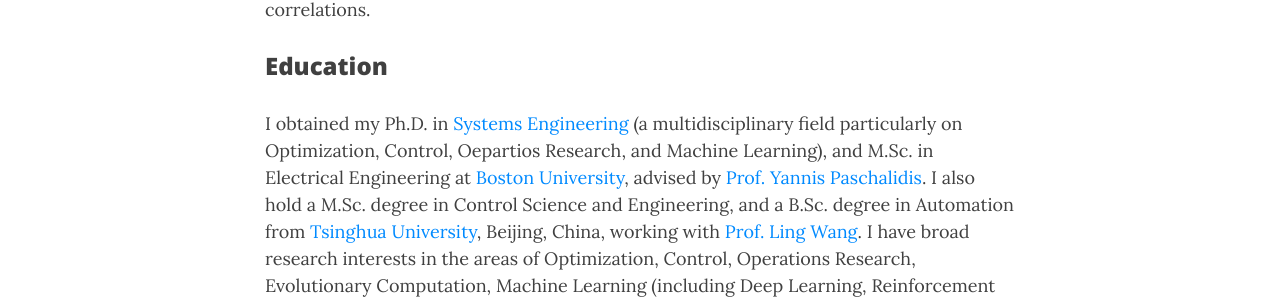
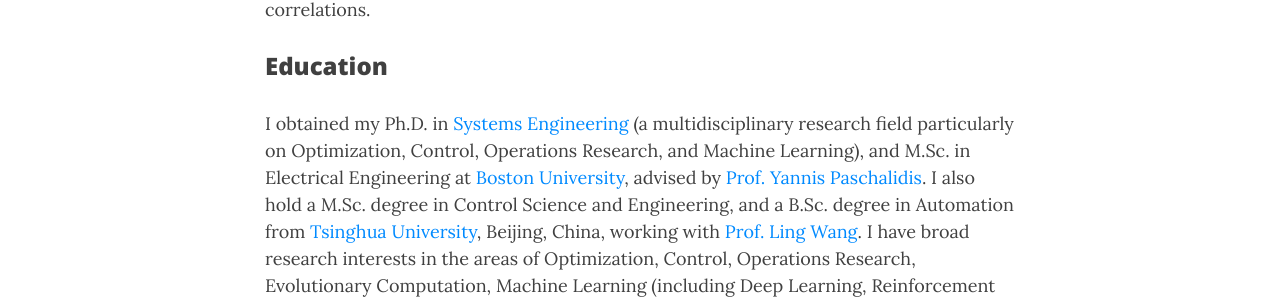
Before and after one commit to labrook/labrook.github.io, a Jekyll site: the page built from index.md, in a window 1280 px wide and 900 px high, scrolled down 1123 px. Shown: the part 148-451 px from the top of the window. Built offline with Jekyll 4.4.1, drawn with Linux system fonts in a browser that asks for light colours; nearby versions of some CDN libraries.

Commit message:
Typos...

```diff
--- a/index.md
+++ b/index.md
@@ -20,7 +20,7 @@ Before [SAS](https://www.sas.com), I interned at the [Market Risk Modeling Group
 
 ### Education
 
-I obtained my Ph.D. in [Systems Engineering](http://www.bu.edu/systems/) (a multidisciplinary field particularly on Optimization, Control, Oepartios Research, and Machine Learning), and M.Sc. in Electrical Engineering at [Boston University](http://www.bu.edu/), advised by [Prof. Yannis Paschalidis](http://sites.bu.edu/paschalidis/people/yannis-paschalidis/). I also hold a M.Sc. degree in Control Science and Engineering, and a B.Sc. degree in Automation from [Tsinghua University](https://www.tsinghua.edu.cn), Beijing, China, working with [Prof. Ling Wang](https://www.tsinghua.edu.cn/publish/auen/1713/2011/20110919083200742395822/20110919083200742395822_.html). I have broad research interests in the areas of Optimization, Control, Operations Research, Evolutionary Computation, Machine Learning (including Deep Learning, Reinforcement Learning / Neuro-Dynamic Programming), and Artificial Intelligence. I have published four IEEE Transactions journal papers, four academic society flagship conference papers, one book chapter, and filed two patents, all in the aforementioned research areas.
+I obtained my Ph.D. in [Systems Engineering](http://www.bu.edu/systems/) (a multidisciplinary research field particularly on Optimization, Control, Operations Research, and Machine Learning), and M.Sc. in Electrical Engineering at [Boston University](http://www.bu.edu/), advised by [Prof. Yannis Paschalidis](http://sites.bu.edu/paschalidis/people/yannis-paschalidis/). I also hold a M.Sc. degree in Control Science and Engineering, and a B.Sc. degree in Automation from [Tsinghua University](https://www.tsinghua.edu.cn), Beijing, China, working with [Prof. Ling Wang](https://www.tsinghua.edu.cn/publish/auen/1713/2011/20110919083200742395822/20110919083200742395822_.html). I have broad research interests in the areas of Optimization, Control, Operations Research, Evolutionary Computation, Machine Learning (including Deep Learning, Reinforcement Learning / Neuro-Dynamic Programming), and Artificial Intelligence. I have published four IEEE Transactions journal papers, four academic society flagship conference papers, one book chapter, and filed two patents, all in the aforementioned research areas.
 
 ### Technical Competencies
 
```
